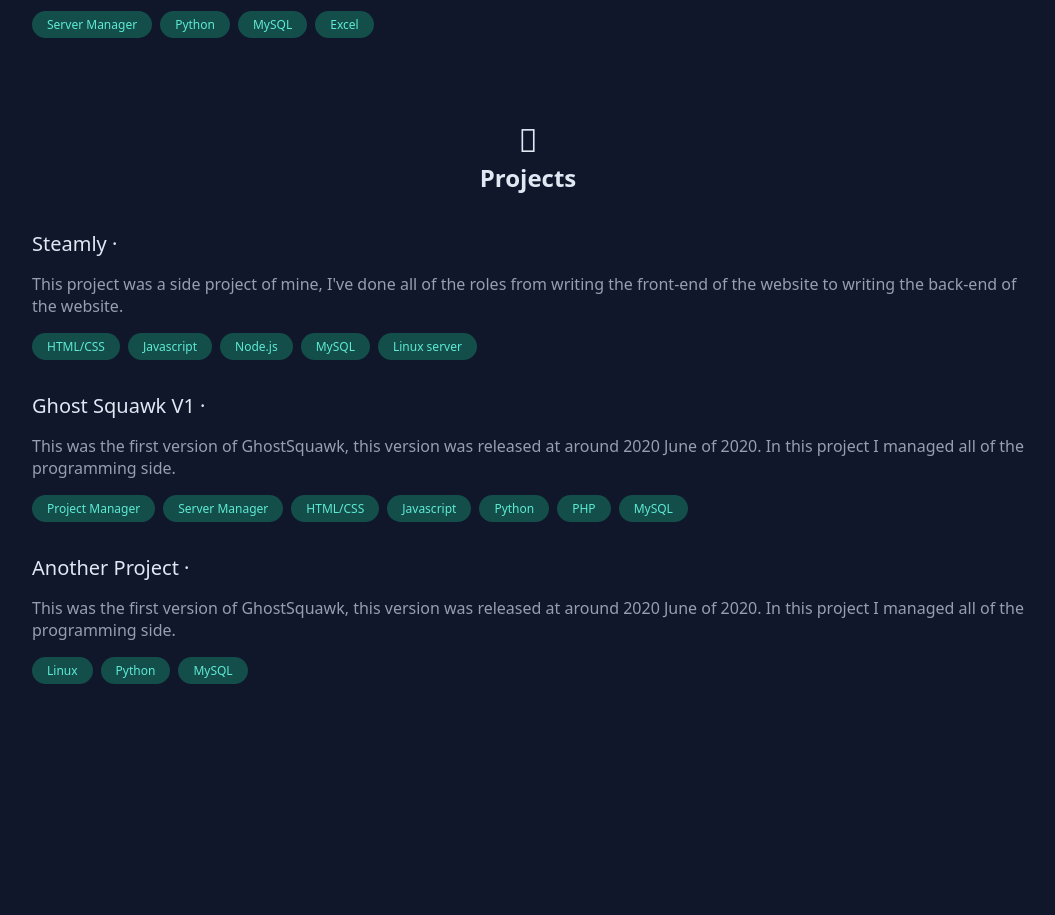
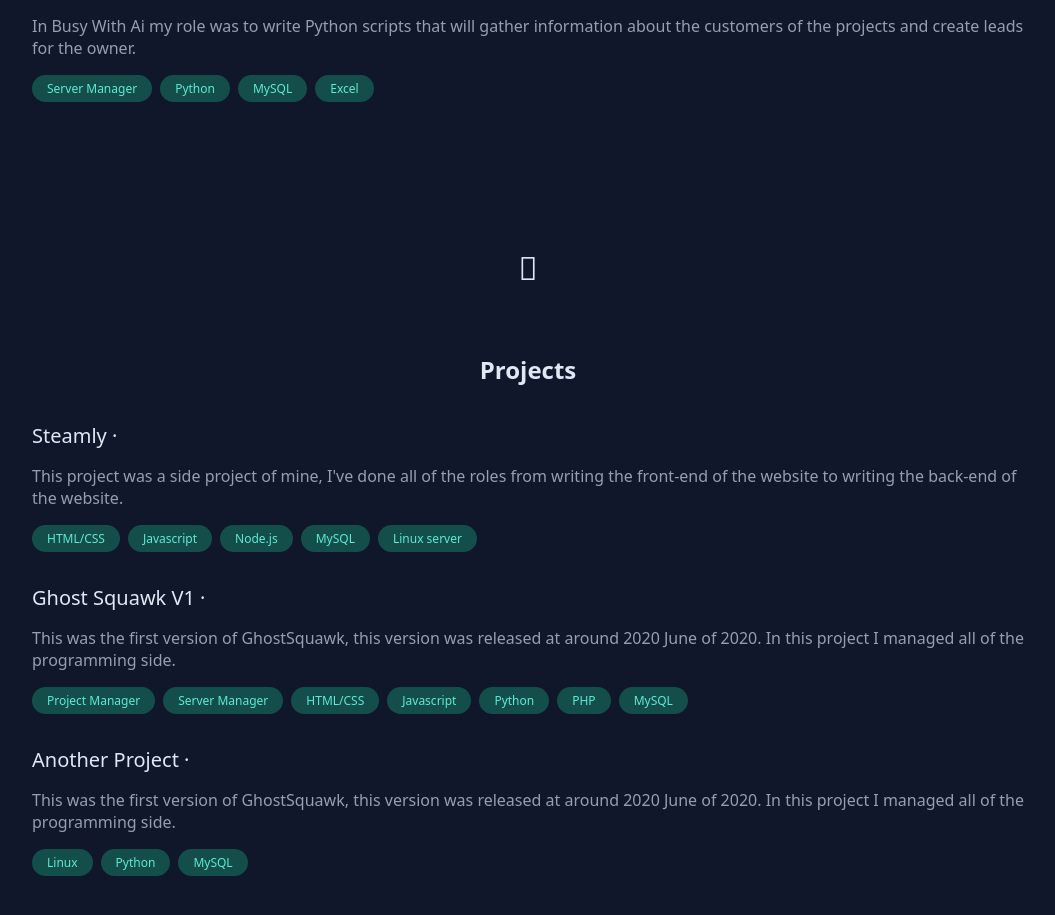
Before and after one commit to MaorIdi/Portfolio, a Next.js app: page / in a window 1280 px wide. Shown: the part 1249-2164 px from the top of the page, without its empty margins (112-1167 px from the left). Before the commit the page ends 1949 px from the top, so only its background shows below. Built offline with nearby package versions, Linux system fonts and the light colour scheme.

Commit message:
arrow fixes

```diff
--- a/app/globals.css
+++ b/app/globals.css
@@ -9,7 +9,7 @@
   --tags: #38bb92;
   --tags-color: rgb(94 234 212);
   --tags-bg: rgb(19 78 74);
-
+  --arrow-transfromY: translateY(0);
   --card-transition-duration: 150ms;
 }
 .title {
--- a/components/HomePage.tsx
+++ b/components/HomePage.tsx
@@ -136,10 +136,15 @@
               />
             </div>
           </section>
-          <div className={styles.arrowDown}>
-            <i className="fa-thin fa-arrow-down"></i>
-          </div>
-          <section className={styles.section} id="third">
+          <section>
+            <div className={styles.arrowDown}>
+              <i className="fa-thin fa-arrow-down"></i>
+            </div>
+          </section>
+          <section
+            className={`${styles.section} ${styles.projects}`}
+            id="third"
+          >
             <h1>Projects</h1>
             <Card
               title="Steamly"
--- a/styles/HomePage.module.css
+++ b/styles/HomePage.module.css
@@ -1,12 +1,18 @@
 @keyframes arrowAnimation {
   0% {
-    transform: translateY(0);
+    transform: var(--arrow-transfromY);
   }
   50% {
     transform: translateY(2rem);
   }
 }
 
+.section {
+  margin-bottom: 4rem;
+}
+.projects {
+  margin-top: 4rem;
+}
 .mainDiv {
   height: 200vh;
   margin-left: 15rem;
@@ -110,6 +116,7 @@
 }
 
 .arrowDown {
+  transform: var(--arrow-transfromY);
   animation: arrowAnimation 4s ease-in-out infinite;
   text-align: center;
   font-size: 32px;
```
